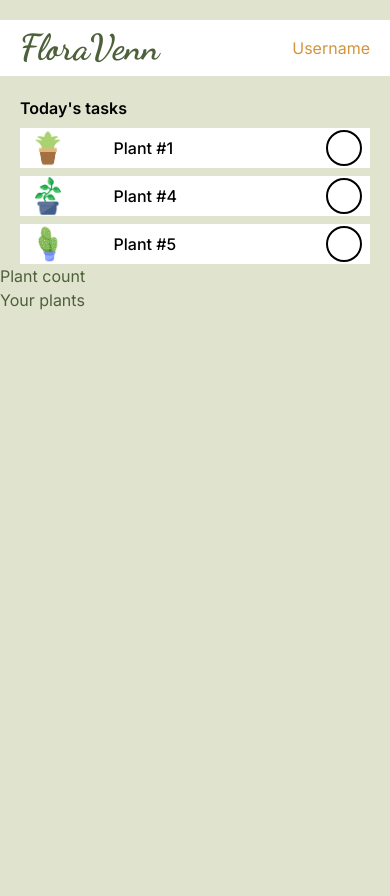
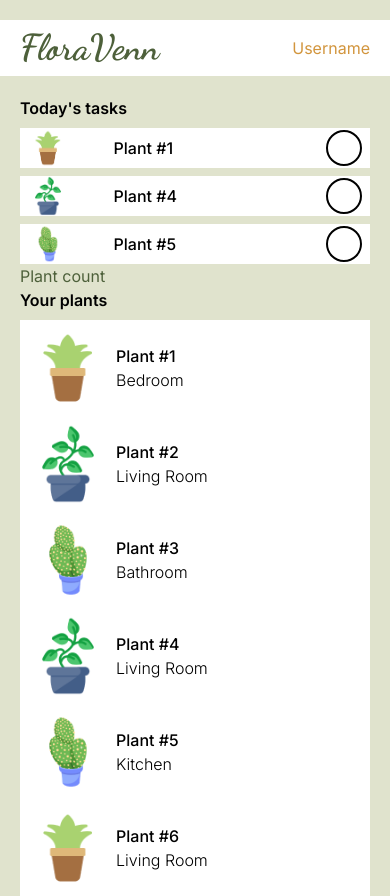
Before and after one commit to KiraTeresa/flora-venn, a Next.js app: page /dashboard in a window 390 px wide. Before the commit the page ends 844 px from the top, so only its background shows below. Built offline with nearby package versions, Linux system fonts and the light colour scheme.

Commit message:
PlantCard mobile

```diff
--- a/app/dashboard/page.tsx
+++ b/app/dashboard/page.tsx
@@ -1,3 +1,4 @@
+import { PlantCard } from "@/components/plantCard";
 import { Task } from "@/components/task";
 import { MOCK_PLANT_DATA } from "@/src/constants/plant-data";
 
@@ -12,13 +13,18 @@ export default function Dashboard() {
     })
 
     return (
-        <>
-            <section className="flex flex-col gap-2 mx-5 text-black">
+        <main className="mx-5">
+            <section className="flex flex-col gap-2 text-black">
                 <h3 className="font-semibold">Today's tasks</h3>
                 {tasks.map((plant) => <Task plant={plant} key={plant.id} />)}
             </section>
             <section>Plant count</section>
-            <section>Your plants</section>
-        </>
+            <section className=" text-black">
+                <h3 className="font-semibold mb-2">Your plants</h3>
+                {MOCK_PLANT_DATA.map((plant) =>
+                    <PlantCard plant={plant} key={plant.id} />
+                )}
+            </section>
+        </main>
     )
 }
--- /dev/null
+++ b/components/plantCard.tsx
@@ -0,0 +1,17 @@
+import { FC } from "react";
+
+interface PlantCardProps {
+    plant: PlantType,
+}
+
+export const PlantCard: FC<PlantCardProps> = ({ plant }) => {
+    return (
+        <a href={`/plant/${plant.id}`} className="bg-white flex gap-2 items-center p-2">
+            <img src={plant.image} alt={plant.name} className="h-20 w-20" />
+            <div>
+                <p className="font-medium">{plant.name}</p>
+                <p className="font-light">{plant.location}</p>
+            </div>
+        </a>
+    )
+}
```
